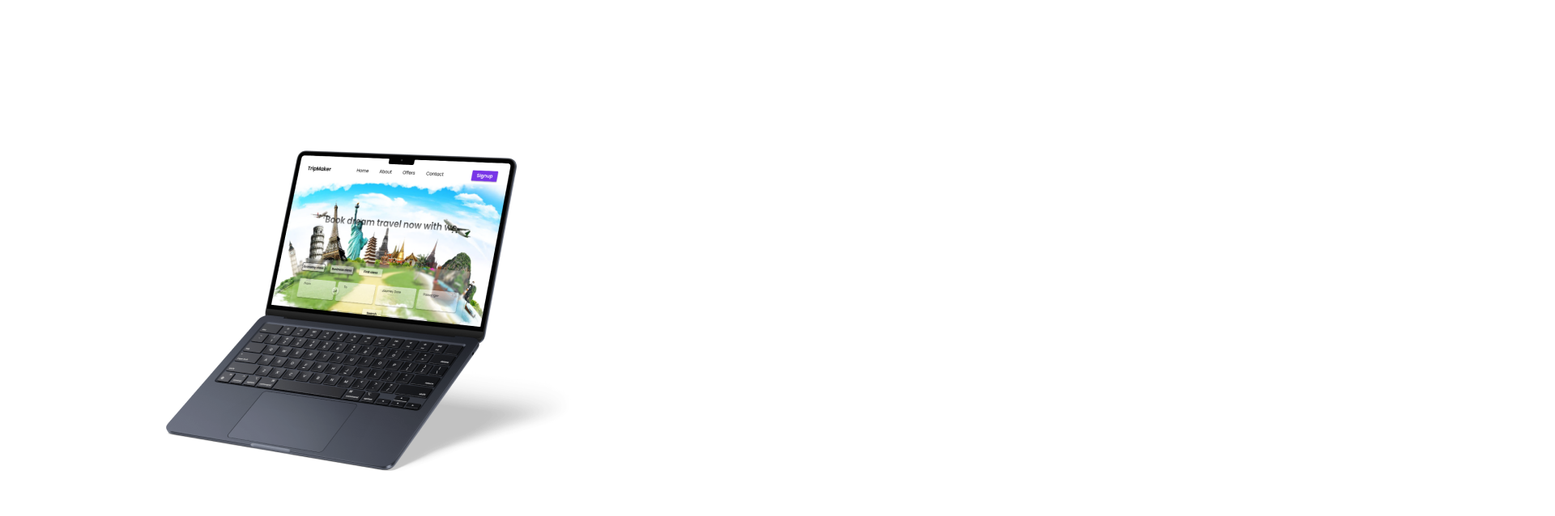
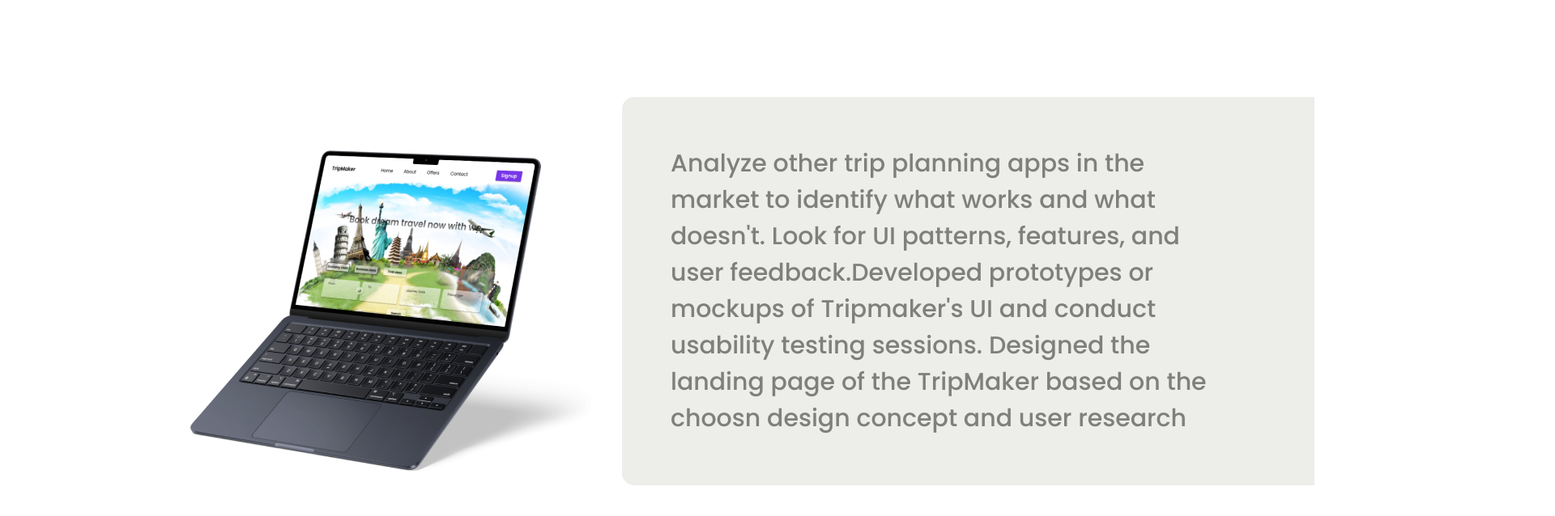
Before and after one commit to Dhaya3132/My-Portfolio, a plain HTML site: page index.html in a window 1280 px wide. Shown: the part 3180-3818 px from the top of the page at 81% size, 1920 px wide, since content can reach past the window. Drawn offline with Linux system fonts and the light colour scheme.

Commit message:
fifith commit

```diff
--- a/index.css
+++ b/index.css
@@ -157,7 +157,7 @@ left: 100px;
 }
 
 .box3{
-    width: 1400px;
+    width: 855px;
     height: 480px;
     border-radius: 15px 0px 0px 15px;
     background: #EDEDE9;
@@ -219,7 +219,35 @@ position: absolute;
 .box6 img{
     width: 607px;
 height: 522px;
-    left: 120px;
+    left: 150px;
     top: 3300px;
     position: absolute;
 }
+
+
+.box7
+{
+    width: 855px;
+    height: 480px;
+    border-radius: 15px 0px 0px 15px;
+    background: #EDEDE9;
+    backdrop-filter: blur(2px);
+    top:3300px;
+    left: 60%;
+    position: absolute;
+
+}
+
+.box7-content
+{
+    width: 668px;
+    height: 366px;
+    color: rgba(17, 17, 17, 0.50);
+    font-family: Poppins;
+    font-size: 30px;
+    font-style: normal;
+    font-weight: 500;
+    left: 60px;
+    top: 60px;
+    position: absolute;
+}
--- a/index.html
+++ b/index.html
@@ -26,6 +26,6 @@
 <div class="box4"><p class="box4-content">Create landing page representing the primary target audience. These could include business travelers, tourists, families, etc. Evaluate other car rental platforms to identify their strengths and weaknesses. Explore established UI design patterns for car rental platforms.</p></div>
 <div class="box5"><img src="Rectangle 20.png"></div>
 <div class="box6"><img src="Rectangle 22.png"></div>
-<div class="box7"><p></p></div>
+<div class="box7"><p class="box7-content">Analyze other trip planning apps in the market to identify what works and what doesn't. Look for UI patterns, features, and user feedback.Developed prototypes or mockups of Tripmaker's UI and conduct usability testing sessions. Designed the landing page of the TripMaker based on the choosn design concept and user research</p></div>
 </body>
 </html>
```
